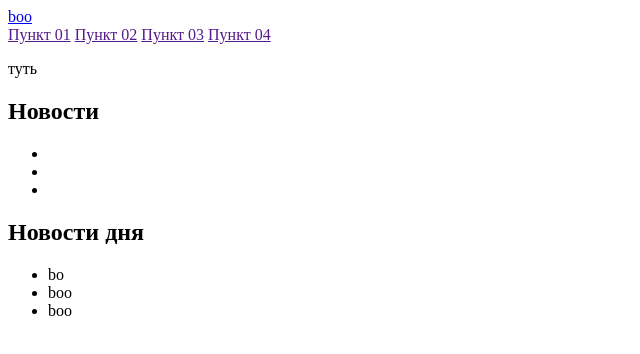
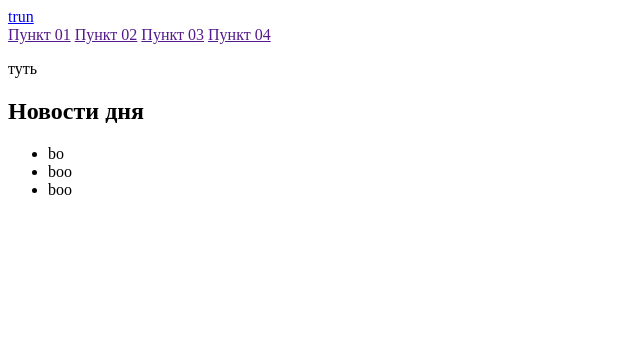
Before and after one commit to XenaVolodina/epic-tect-git, a plain HTML site: page index.html in a window 1280 px wide. Shown: the whole page, without its empty margins (0-640 px from the left). Drawn offline with Linux system fonts and the light colour scheme.

Commit message:
лого имя

```diff
--- a/index.html
+++ b/index.html
@@ -7,7 +7,7 @@
 </head>
 <body>
 	<header class="page-header">
-		<a href="#" class="logo">boo</a>
+		<a href="#" class="logo">trun</a>
 		<nav class="main-nav">
 			<a href="">Пункт 01</a>
 			<a href="">Пункт 02</a>
@@ -17,14 +17,6 @@
 	</header>
 	<section class="promo">
 		<p>туть</p>
-	</section>
-	<section class="new">
-		<h1>Новости</h1>
-		<ul>
-			<li></li>
-			<li></li>
-			<li></li>
-		</ul>
 	</section>
 	<section class="boo">
 		<h1>Новости дня</h1>
```
